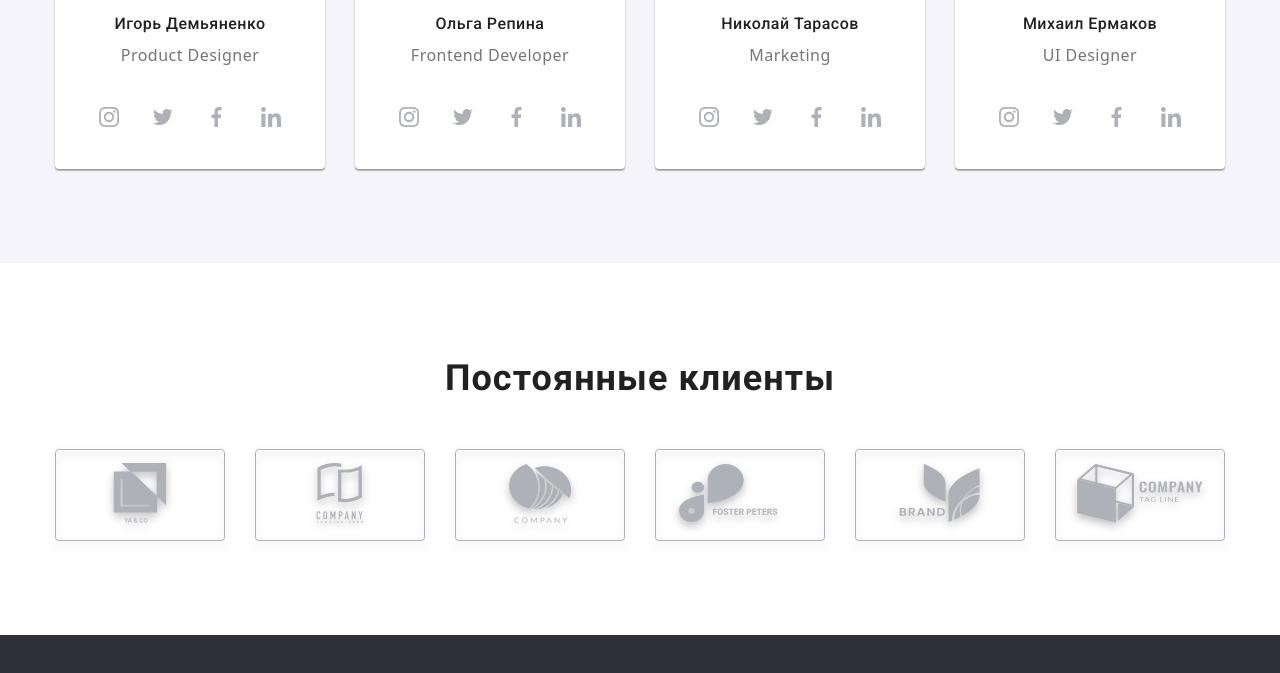
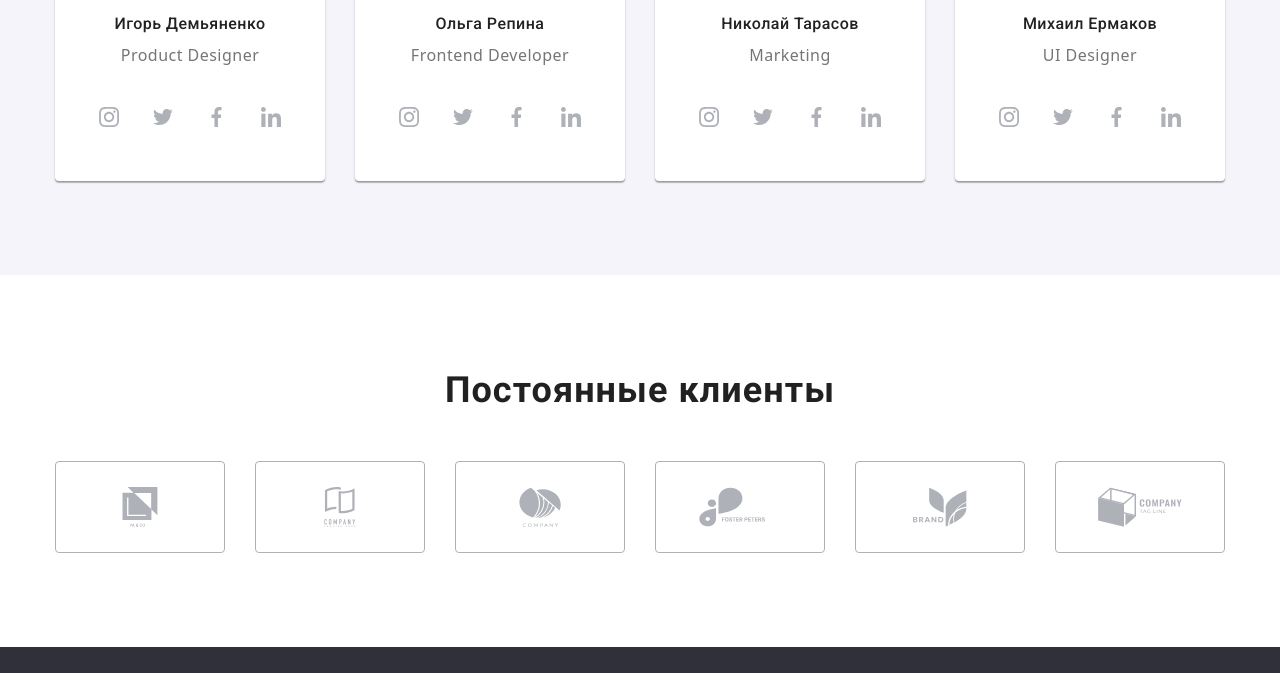
Before and after one commit to jekvodogrei/goit-markup-hw-04, a plain HTML site: page index.html in a window 1280 px wide. Shown: the part 2066-2739 px from the top of the page. Drawn offline with nearby package versions, Linux system fonts and the light colour scheme.

Commit message:
подкоректированые моменты

```diff
--- a/css/styles.css
+++ b/css/styles.css
@@ -167,6 +167,7 @@ body {
   border: 0;
 }
 
+.modal-btn:hover,
 .modal-btn:focus {
   background-color: #188ce8;
   color: var(--secondary-color);
@@ -331,6 +332,7 @@ body {
   padding-bottom: 30px;
   padding-left: 32px;
   padding-right: 32px;
+  margin-bottom: 12px;
 }
 
 .social {
@@ -383,6 +385,7 @@ body {
 }
 
 .parts_description {
+  color: var(--title-color);
   font-family: var(--main-font);
   font-weight: 700;
   font-size: 14px;
@@ -516,7 +519,6 @@ body {
   height: 92px;
   border: 1px solid #afb1b8;
   border-radius: 4px;
-  filter: drop-shadow(0px 4px 4px rgba(0, 0, 0, 0.25));
 }
 
 .client-item:hover,
@@ -524,13 +526,23 @@ body {
   border-color: var(--accent-color);
 }
 
+.client-list-link {
+  display: flex;
+  justify-content: center;
+  align-items: center;
+  width: 100%;
+  height: 100%;
+}
+
 .client-item-icon {
-  height: 60px;
+  height: 40px;
   fill: #afb1b8;
 }
 
-.client-item-icon:focus,
-.client-item-icon:hover {
+.client-item:hover,
+.client-item:hover .client-item-icon,
+.client-item:focus,
+.client-item:focus .client-item-icon {
   fill: var(--accent-color);
   color: var(--accent-color);
 }
```
Also changed, not shown: 4 other files.
